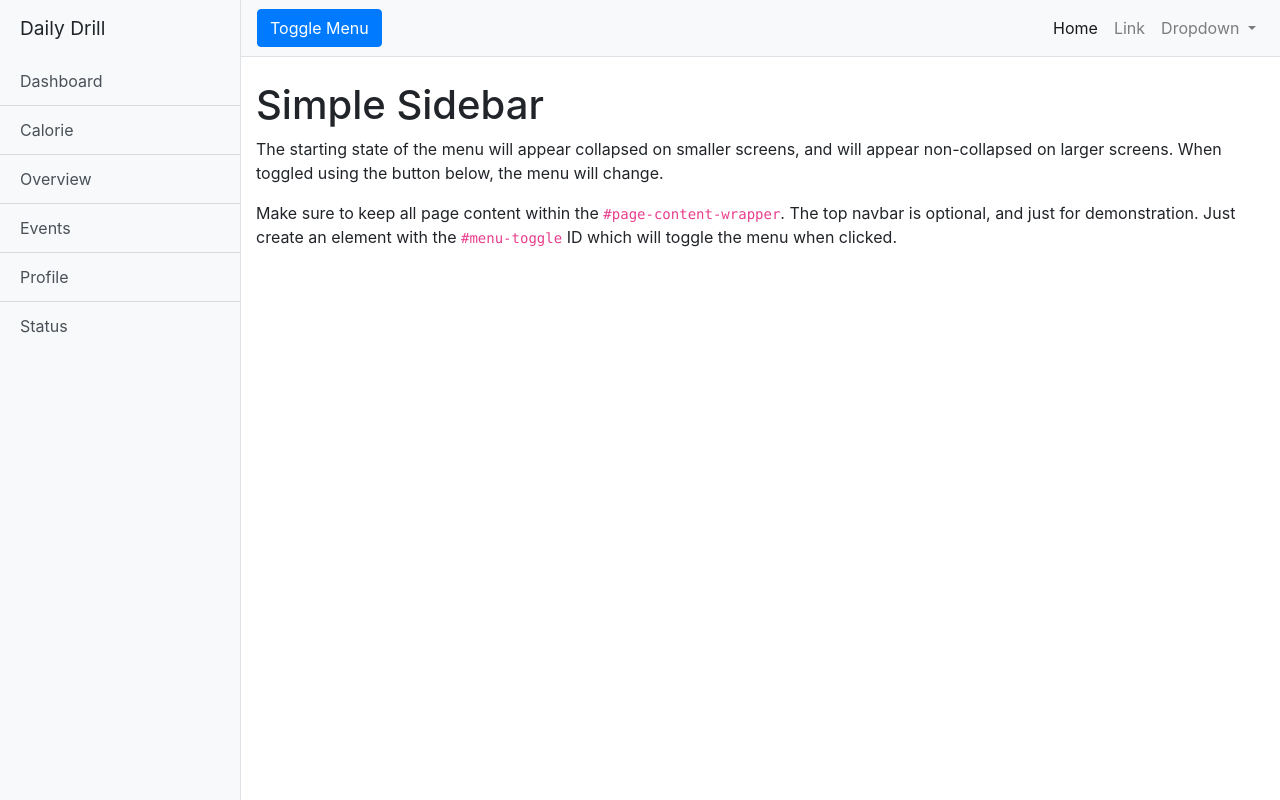
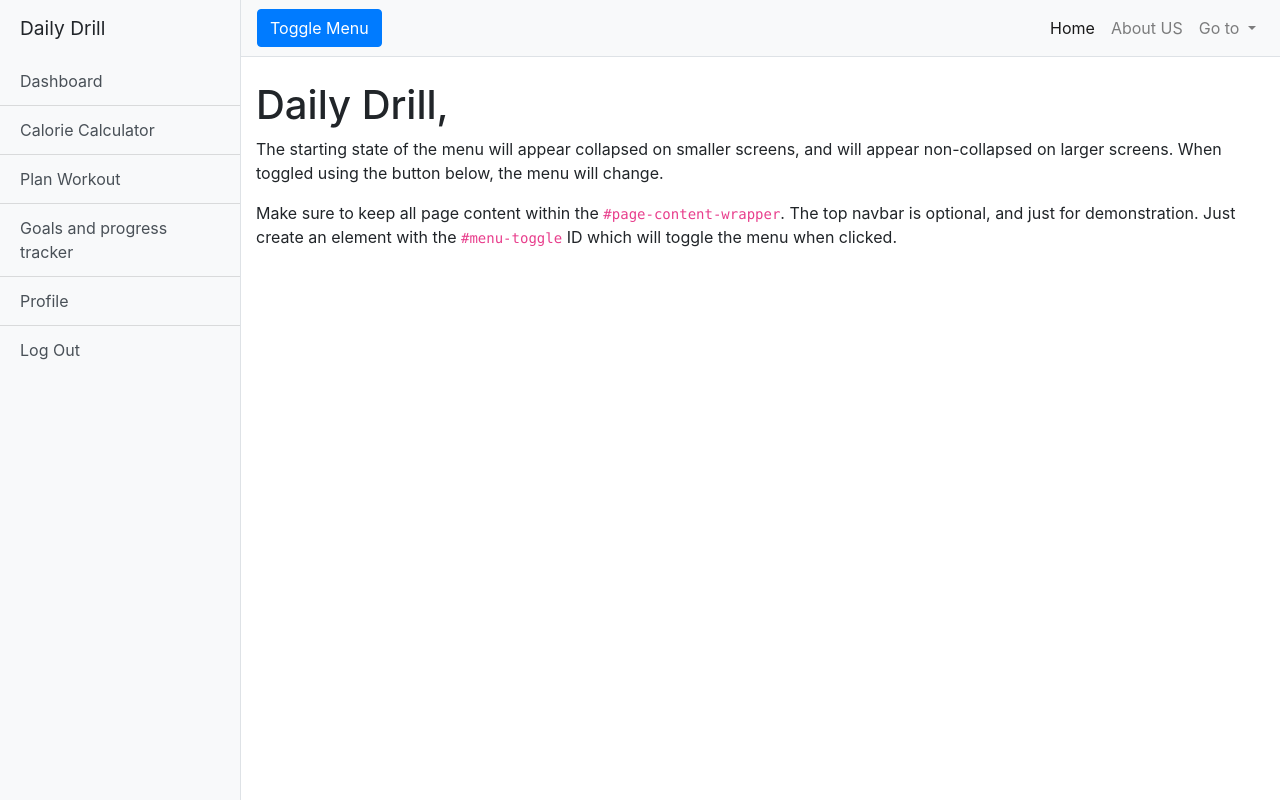
Before and after one commit to uharshit18/dailydrill, a website: page index.html in a window 1280 px wide. Drawn offline with Linux system fonts and the light colour scheme.

Commit message:
commit 3

```diff
--- a/index.html
+++ b/index.html
@@ -27,11 +27,11 @@
       <div class="sidebar-heading">     Daily Drill  </div>
       <div class="list-group list-group-flush">
         <a href="#" class="list-group-item list-group-item-action bg-light">Dashboard</a>
-        <a href="#" class="list-group-item list-group-item-action bg-light">Calorie</a>
-        <a href="#" class="list-group-item list-group-item-action bg-light">Overview</a>
-        <a href="#" class="list-group-item list-group-item-action bg-light">Events</a>
+        <a href="#" class="list-group-item list-group-item-action bg-light">Calorie Calculator</a>
+        <a href="#" class="list-group-item list-group-item-action bg-light">Plan Workout</a>
+        <a href="#" class="list-group-item list-group-item-action bg-light">Goals and progress tracker</a>
         <a href="#" class="list-group-item list-group-item-action bg-light">Profile</a>
-        <a href="#" class="list-group-item list-group-item-action bg-light">Status</a>
+        <a href="#" class="list-group-item list-group-item-action bg-light">Log Out</a>
       </div>
     </div>
     <!-- /#sidebar-wrapper -->
@@ -52,17 +52,16 @@
               <a class="nav-link" href="#">Home <span class="sr-only">(current)</span></a>
             </li>
             <li class="nav-item">
-              <a class="nav-link" href="#">Link</a>
+              <a class="nav-link" href="#">About US</a>
             </li>
             <li class="nav-item dropdown">
               <a class="nav-link dropdown-toggle" href="#" id="navbarDropdown" role="button" data-toggle="dropdown" aria-haspopup="true" aria-expanded="false">
-                Dropdown
+                 Go to
               </a>
               <div class="dropdown-menu dropdown-menu-right" aria-labelledby="navbarDropdown">
-                <a class="dropdown-item" href="#">Action</a>
-                <a class="dropdown-item" href="#">Another action</a>
-                <div class="dropdown-divider"></div>
-                <a class="dropdown-item" href="#">Something else here</a>
+                <a class="dropdown-item" href="#">Plan Workout</a>
+                <a class="dropdown-item" href="#">Calorie Calculator</a>
+                <a class="dropdown-item" href="#">Log Out</a>
               </div>
             </li>
           </ul>
@@ -70,7 +69,7 @@
       </nav>
 
       <div class="container-fluid">
-        <h1 class="mt-4">Simple Sidebar</h1>
+        <h1 class="mt-4">Daily Drill, </h1>
         <p>The starting state of the menu will appear collapsed on smaller screens, and will appear non-collapsed on larger screens. When toggled using the button below, the menu will change.</p>
         <p>Make sure to keep all page content within the <code>#page-content-wrapper</code>. The top navbar is optional, and just for demonstration. Just create an element with the <code>#menu-toggle</code> ID which will toggle the menu when clicked.</p>
       </div>
```
